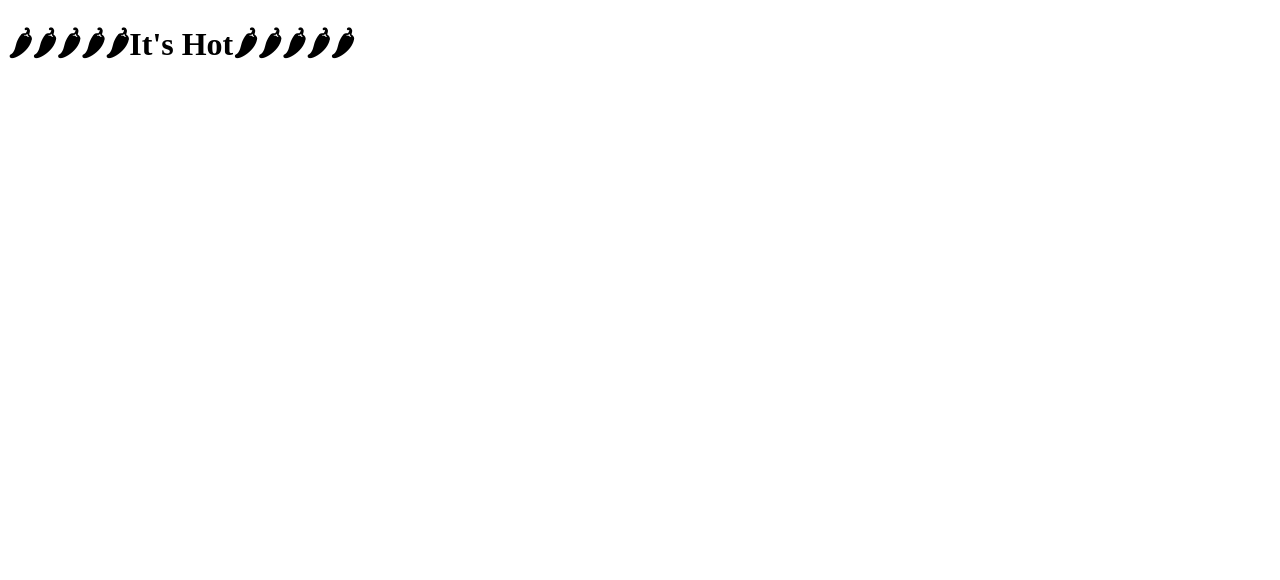
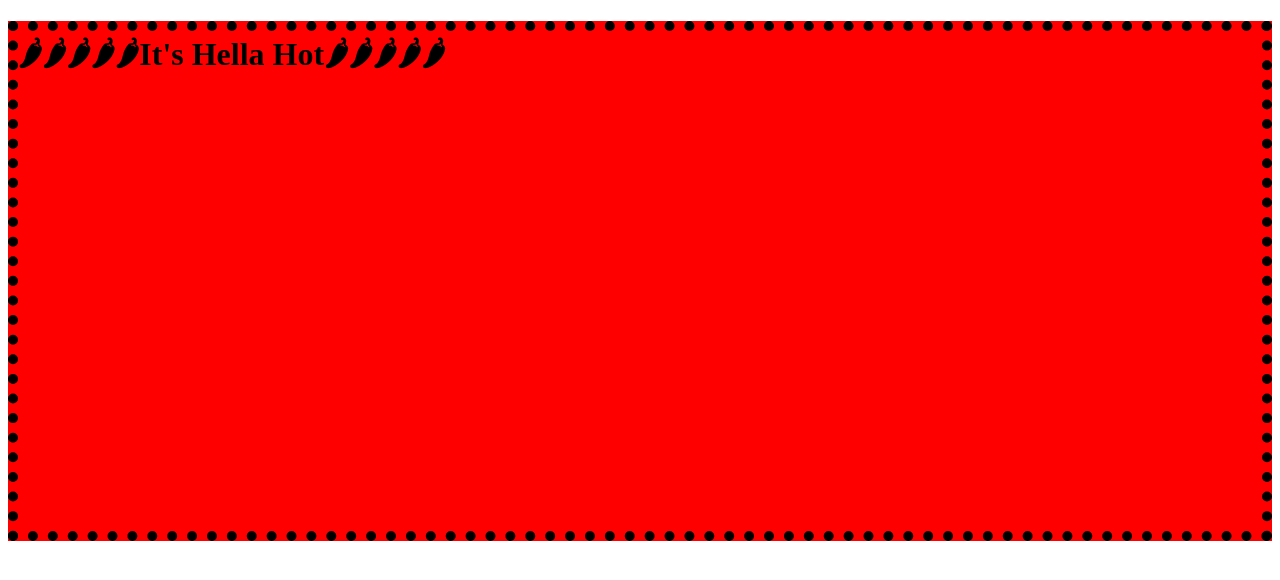
Before and after one commit to Davidrahughes/branchin-practice, a plain HTML site: page index.html in a window 1280 px wide. Drawn offline with Linux system fonts and the light colour scheme.

Commit message:
Updated the Header with a border and background

```diff
--- a/index.html
+++ b/index.html
@@ -5,9 +5,16 @@
   <meta name="viewport" content="width=device-width, initial-scale=1.0">
   <meta http-equiv="X-UA-Compatible" content="ie=edge">
   <title>Git branching lesson on test</title>
+  <style>
+    h1 {
+      height: 500px;
+      background-color: red;
+      border: 10px dotted black;
+    }
+  </style>
 </head>
 <body>
-  <h1>🌶🌶🌶🌶🌶It's Hot🌶🌶🌶🌶🌶</h1>
+  <h1>🌶🌶🌶🌶🌶It's Hella Hot🌶🌶🌶🌶🌶</h1>
 
 </body>
 </html>
```
